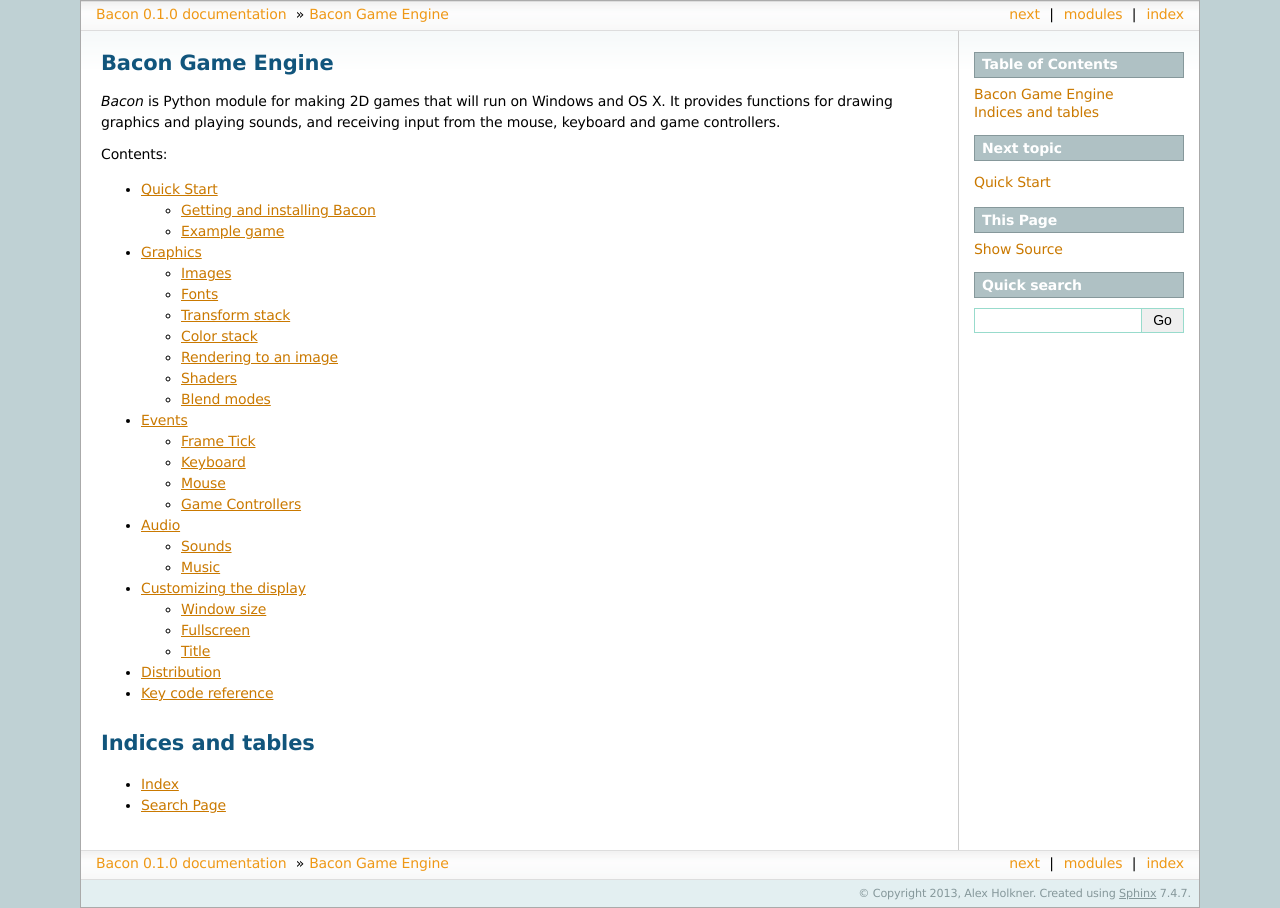
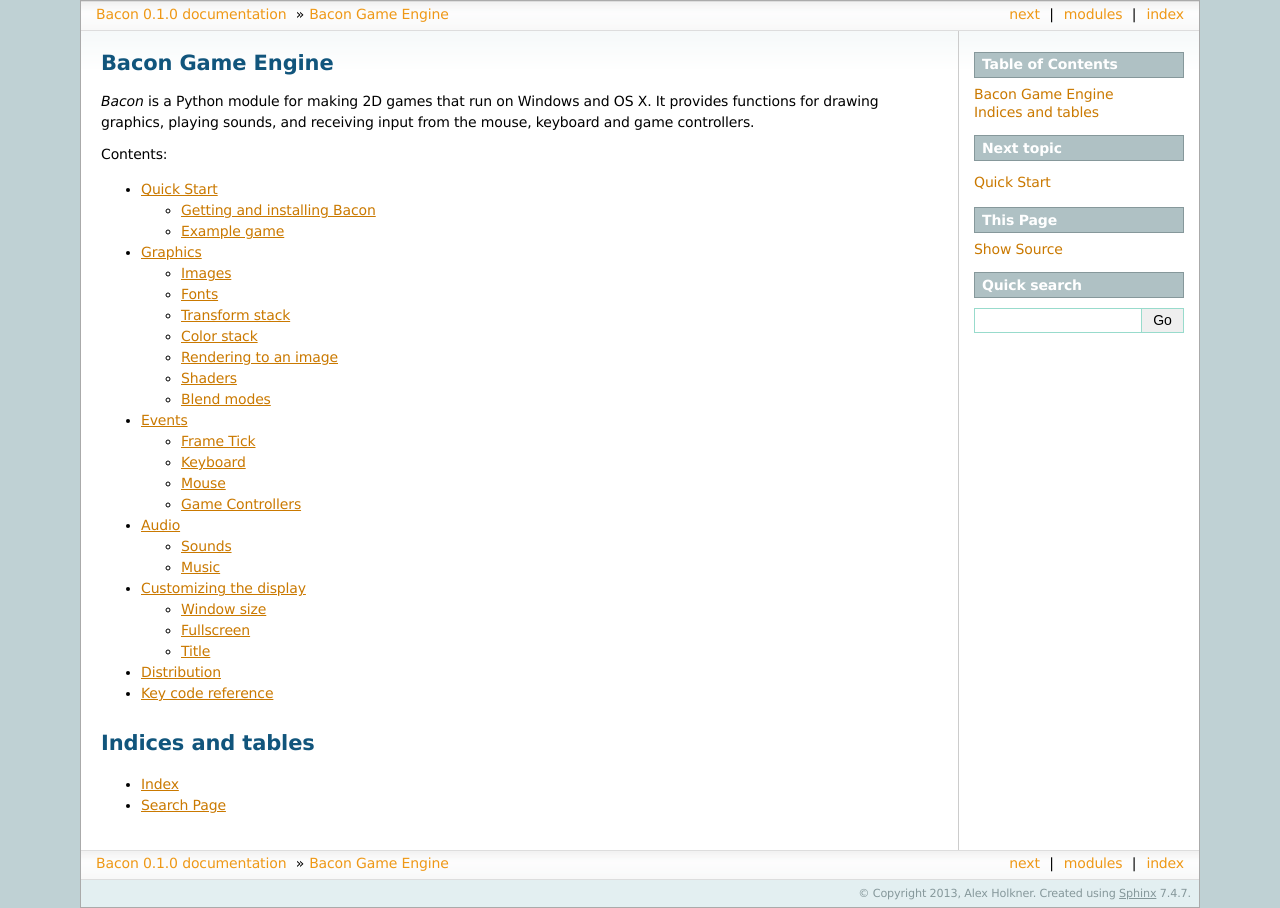
Before and after one commit to aholkner/bacon, a Sphinx documentation site: the page built from doc/index.rst, in a window 1280 px wide. Built offline with Sphinx 7.4.7, drawn with Linux system fonts in a browser that asks for light colours.

Commit message:
Doc typos

```diff
--- a/doc/index.rst
+++ b/doc/index.rst
@@ -6,8 +6,8 @@
 Bacon Game Engine
 =================
 
-*Bacon* is Python module for making 2D games that will run on Windows and OS X.  It provides functions
-for drawing graphics and playing sounds, and receiving input from the mouse, keyboard and game controllers.
+*Bacon* is a Python module for making 2D games that run on Windows and OS X.  It provides functions
+for drawing graphics, playing sounds, and receiving input from the mouse, keyboard and game controllers.
 
 Contents:
 
--- a/doc/quickstart.rst
+++ b/doc/quickstart.rst
@@ -4,7 +4,7 @@
 Getting and installing Bacon
 ============================
 
-The bacon module comprises some Python files and compiled DLLs for your platform.  Ensure the ``bacon`` directory
+The bacon module consists of some Python files and compiled DLLs for your platform.  Ensure the ``bacon`` directory
 is in your ``site-packages`` or alongside your game source.
 
 .. note:: Expand with download links and PIP instructions, etc.
```
